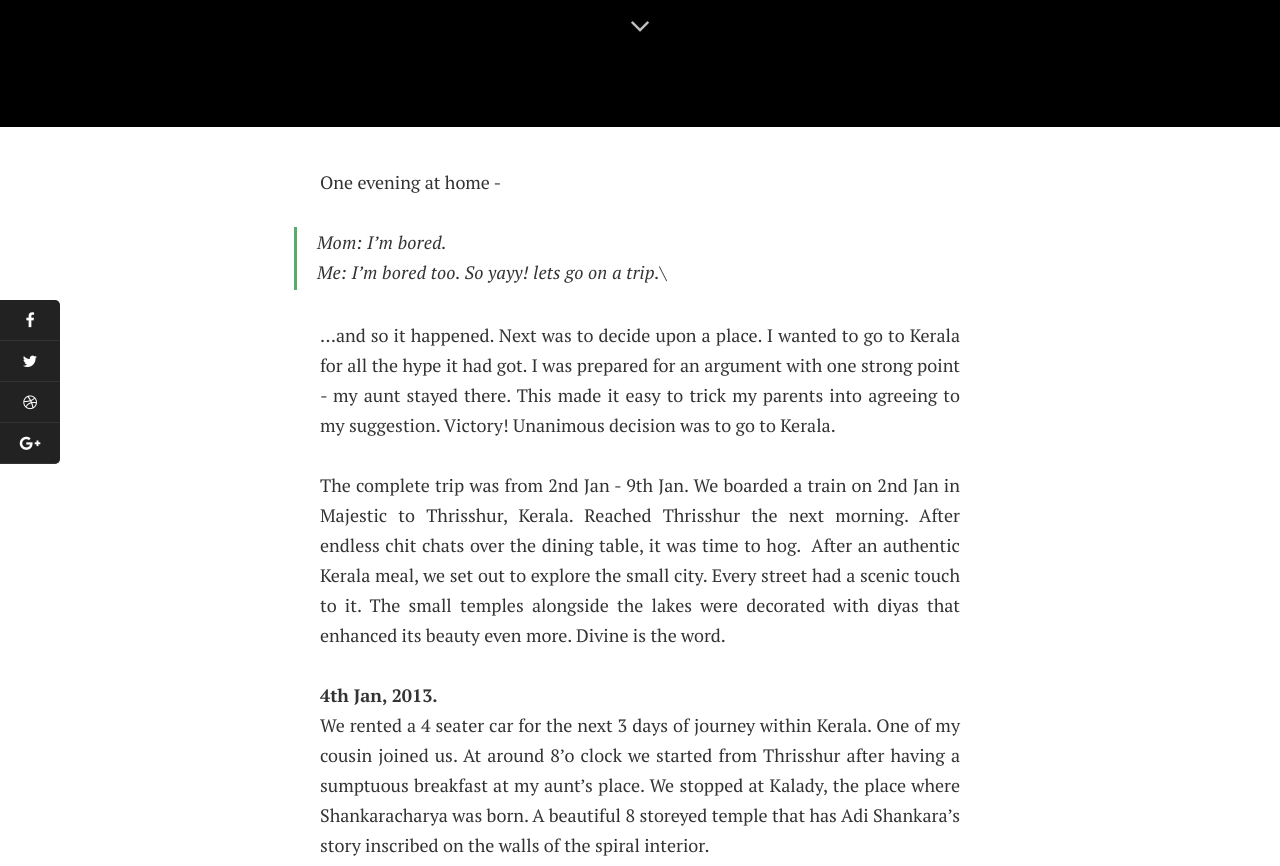
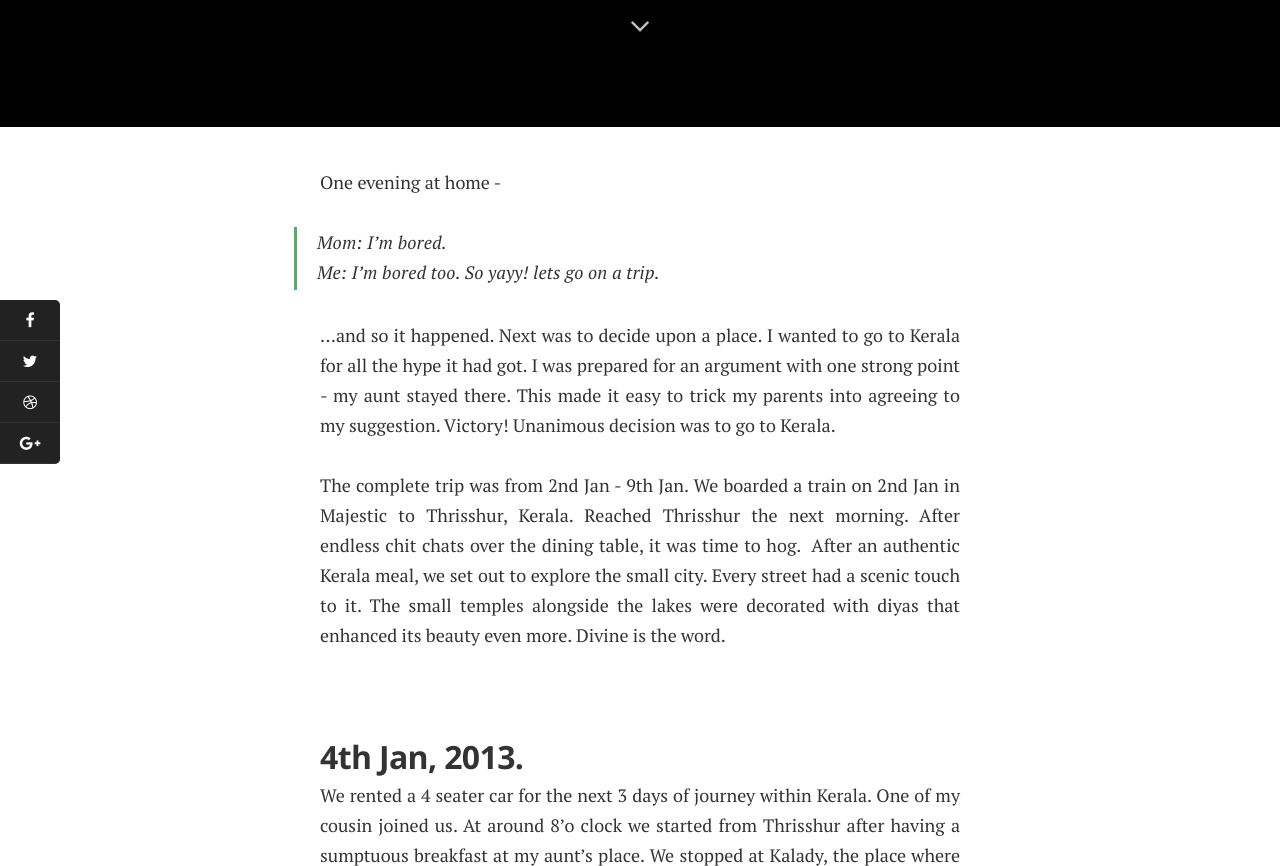
Before and after one commit to sandeepraju/sanchaara.in, a Jekyll site: the page built from _posts/2014-03-08-when-life-gives-you-coconuts-you-plan-a-trip-to-kerala.md, in a window 1280 px wide and 900 px high, scrolled down 773 px, cut to the strip 0-866 px from the top of the window. Built offline with Jekyll 4.4.1, drawn with Linux system fonts in a browser that asks for light colours; nearby versions of some CDN libraries; some web fonts are replaced.

```diff
--- a/_posts/2014-03-08-when-life-gives-you-coconuts-you-plan-a-trip-to-kerala.md
+++ b/_posts/2014-03-08-when-life-gives-you-coconuts-you-plan-a-trip-to-kerala.md
@@ -11,8 +11,8 @@ comments: true
 
 One evening at home -
 
-> Mom: I'm bored.\\
-> Me: I'm bored too. So yayy! lets go on a trip.\\
+> Mom: I'm bored.
+> Me: I'm bored too. So yayy! lets go on a trip.
 
 ...and so it happened. Next was to decide upon a place. I wanted to go to Kerala for all the hype it had got. I was prepared for an argument with one strong point - my aunt stayed there. This made it easy to trick my parents into agreeing to my suggestion. Victory! Unanimous decision was to go to Kerala.
 
@@ -20,7 +20,8 @@ One evening at home -
 The complete trip was from 2nd Jan - 9th Jan. We boarded a train on 2nd Jan in Majestic to Thrisshur, Kerala. Reached Thrisshur the next morning. After endless chit chats over the dining table, it was time to hog.  After an authentic Kerala meal, we set out to explore the small city. Every street had a scenic touch to it. The small temples alongside the lakes were decorated with diyas that enhanced its beauty even more. Divine is the word.
 
 
-**4th Jan, 2013.** \\
+## 4th Jan, 2013.
+
 We rented a 4 seater car for the next 3 days of journey within Kerala. One of my cousin joined us. At around 8'o clock we started from Thrisshur after having a sumptuous breakfast at my aunt's place. We stopped at Kalady, the place where Shankaracharya was born. A beautiful 8 storeyed temple that has Adi Shankara's story inscribed on the walls of the spiral interior.
 
 
@@ -47,10 +48,12 @@ Mattupetty dam. Whatte beauty! We were so busy in enjoying the view that we did
 Rose park on the way back to hotel was another attraction. Fresh air, sunset, flowers and the people you love - a perfect evening. Mind you, this closes at 5.15pm.
 
 
-**5th Jan, 2013.**
+## 5th Jan, 2013.
+
 What makes Munnar so scenic are its Tea plantations. There is a tea museum for the interested ones which explains the complete lifecycle of the tree leaves and its different types. There is also a video shown to the visitors that speaks about the history of Munnar and how the tea plantations came into existence there. At the exit, you get to sip free tea provided at the museum.
 
 ![TODO](http://sancharaa.files.wordpress.com/2014/03/img_2722.jpg)
+
 Bidding a good bye to Munnar, we next headed towards Alleppy, mainly to experience the Kerala backwaters. If you ask me "Does it look anything close to those pictures from Google?" I say, "Absolutely yes!" Every bit of it is filled with so much beauty that it makes you feel that nature is a true artist to carefully place everything in right proportions. It was a boat ride of a lifetime that lasted for 2 full hours. It costed us Rs. 1000 plus a pic with white headed eagle *free free free* :D There are people who come here solely to stay over night in the House boat which costs around Rs. 10000 that lets a maximum of 10 people. Authentic Kerala fish food is served for meals. Best part is, the fishes are caught right there, out of the backwaters. Sleep peacefully while the river sings a lullaby to you :) After the boat ride, we rushed to the Alleppy beach to spend the rest of the evening there. Sunset was beautiful. The waves of the beach kissing your legs..there's nothing like it :)
 
 ![TODO](http://sancharaa.files.wordpress.com/2014/03/img_2923.jpg)
@@ -62,7 +65,8 @@ Bidding a good bye to Munnar, we next headed towards Alleppy, mainly to experien
 
 After a tiring day, we halted at one of the udupi hotels in Kochi. Decent room and a cat to keep us entertained.
 
-**6th Jan, 2013.**
+## 6th Jan, 2013.
+
 **Fort Kochi** , a cheerful region filled with tourists is bound by water. Fishing is a common sight here. **St.Francis church**  was all decorated with ribbons and balloons since it was just a week after Christmas. Vasco-da-gama's tomb is in this Church. **Jewish synagogue**  is another place. More than the place, the shops in the street leading to the synagogue catches your attention.
 
 
@@ -75,16 +79,12 @@ There's a lot to walk. So make sure you have had a good meal. You reach the head
 Its for a reason they call it a God's own country and what's the reason - Well, can't help you here. You have to experience it yourself :)\
 
 
-**Trip duration:**
-3 days, 2 nights.
+**Trip duration:** 3 days, 2 nights.
 
-**Travel distance:**
-465km (approx) within Kerala.
+**Travel distance:** 465km (approx) within Kerala.
 
-**Approx cost:**
-₹4000 (per head)
+**Approx cost:** ₹4000 (per head)
 
-**Best time to visit:**
-October to January.
+**Best time to visit:** October to January.
 
 <iframe src="https://www.google.com/maps/embed?pb=!1m48!1m8!1m3!1d744739.9241733543!2d76.39151363306327!3d9.92809747329913!3m2!1i1024!2i768!4f13.1!4m37!3e0!4m5!1s0x3ba7ee15ed42d1bb%3A0x82e45aa016ca7db!2sThrissur%2C+Kerala%2C+India!3m2!1d10.527641599999999!2d76.2144349!4m5!1s0x3b08079527932613%3A0x2bb3833201371fc6!2sKalady%2C+Kerala%2C+India!3m2!1d10.1672856!2d76.43988399999999!4m5!1s0x3b0799794d099a6d%3A0x63250e5553c7e0c!2sMunnar%2C+Kerala%2C+India!3m2!1d10.088933299999999!2d77.05952479999999!4m5!1s0x3b0884f1aa296b61%3A0xb84764552c41f85a!2sAlappuzha%2C+Kerala%2C+India!3m2!1d9.498066699999999!2d76.3388484!4m5!1s0x3b080d514abec6bf%3A0xbd582caa5844192!2sKochi%2C+Kerala%2C+India!3m2!1d9.9312328!2d76.26730409999999!4m5!1s0x3b07f923c2abb0d1%3A0x1e7af75aa13af78!2sAthirappilly+Water+Falls!3m2!1d10.285107199999999!2d76.5697643!5e0!3m2!1sen!2sus!4v1491098194209" width="600" height="450" frameborder="0" style="border:0" allowfullscreen></iframe>
```
